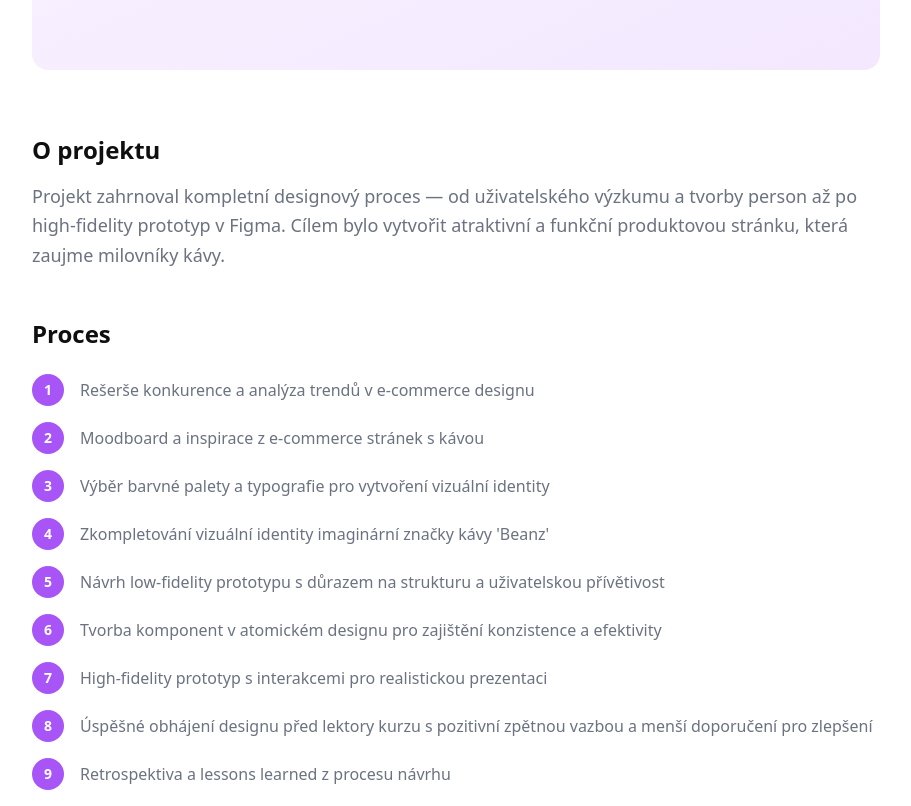
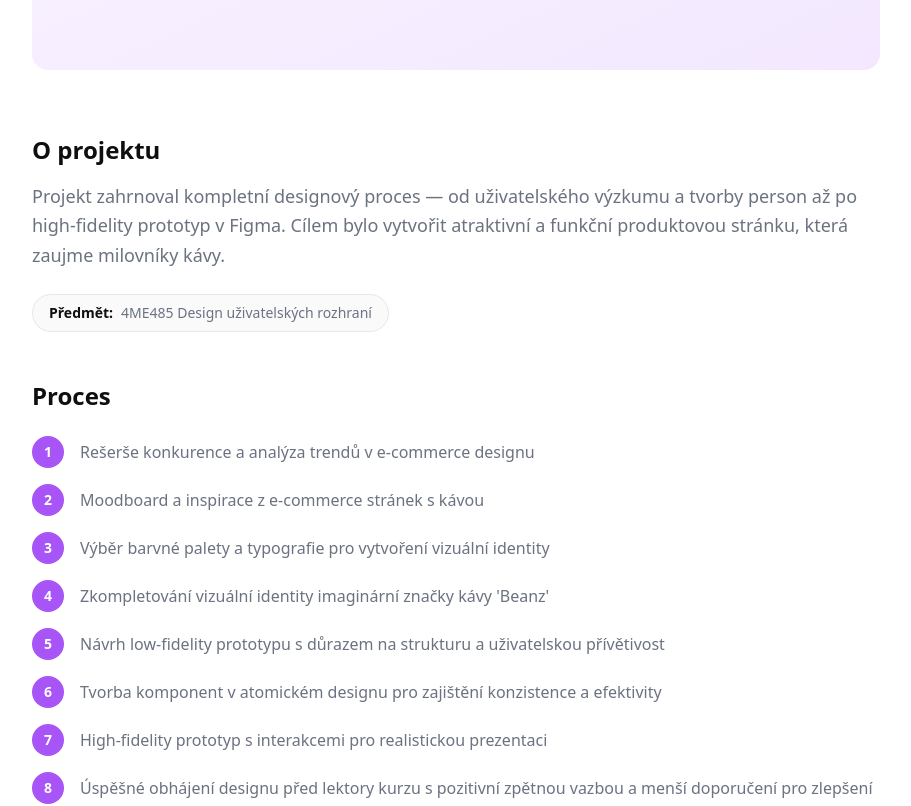
Before and after one commit to vojtechnerad/portfolio, a React (Vite) app: page /portfolio/project/design-cofee-product-page in a window 1280 px wide. Shown: the part 800-1606 px from the top of the page, without its empty margins (184-1095 px from the left). Built offline with nearby package versions, Linux system fonts and the light colour scheme; a web font is replaced by a local one.

Commit message:
Subject property add and display

```diff
--- a/src/data/projects.ts
+++ b/src/data/projects.ts
@@ -11,6 +11,7 @@ export interface Project {
   github?: string;
   year?: string;
   role?: string;
+  subject?: string;
   overview?: string;
   process?: string[];
   result?: string;
@@ -46,7 +47,8 @@ export const projects: Project[] = [
       "Tvorba loga s důrazem na jednoduchost a zapamatovatelnost",
       "Definice barevné palety a typografie pro konzistentní vizuální komunikaci",
       "Aplikace vizuální identity na různé materiály — plakáty, menu, vizitky, obaly",
-    ]
+    ],
+    subject: "4ME411 Počítačová grafika a sazba"
   },
   {
     id: "design-cofee-product-page",
@@ -69,7 +71,8 @@ export const projects: Project[] = [
         "High-fidelity prototyp s interakcemi pro realistickou prezentaci",
         "Úspěšné obhájení designu před lektory kurzu s pozitivní zpětnou vazbou a menší doporučení pro zlepšení",
         "Retrospektiva a lessons learned z procesu návrhu"
-      ]
+      ],
+      subject: "4ME485 Design uživatelských rozhraní"
   },
   {
     id: "photography-portfolio-website",
@@ -83,7 +86,8 @@ export const projects: Project[] = [
     role: "Frontend Developer",
     overview:
       "Jednoduché a elegantní portfolio pro prezentaci fotografií. Projekt zahrnoval návrh a implementaci responzivního designu s důrazem na vizuální dojem.",
-      link: "https://vojtechnerad.github.io/photography-portfolio"
+      link: "https://vojtechnerad.github.io/photography-portfolio",
+    subject: "4ME421 Digitálni fotografie"
   },
   {
     id: "eshop-obuv",
@@ -95,7 +99,8 @@ export const projects: Project[] = [
     year: "2023",
     role: "Fullstack Developer & Designer",
     overview:
-      "E-commerce platforma s administračním rozhraním, správou produktů a košíkem. Projekt vznikl jako semestrální práce z předmětu 4IZ571 Vývoj pokročilých webových aplikací v PHP."
+      "E-commerce platforma s administračním rozhraním, správou produktů a košíkem. Projekt vznikl jako semestrální práce z předmětu 4IZ571 Vývoj pokročilých webových aplikací v PHP.",
+      subject: "4IZ571 Vývoj pokročilých webových aplikací v PHP"
   },
   {
     id: "architecture-of-service-for-missing-pets",
@@ -117,7 +122,8 @@ export const projects: Project[] = [
       "Vytvoření diagramů komponent a use case diagramů pro obě architektury",
       "Porovnání obou řešení a zhodnocení jejich výhod a nevýhod pro daný případ použití",
       "Dokumentace návrhu a příprava prezentace pro obhajobu projektu"
-    ]
+    ],
+    subject: "4IT575 Softwarové architektury"
   },
   {
     id: "password-manager-prototype",
@@ -130,7 +136,7 @@ export const projects: Project[] = [
     overview:
       "Týmový projekt byl zaměřený na navrhnutí a implementaci aplikace s využitím praktik User-centered designu. Cílem bylo vytvořit prototyp správce hesel, který by byl intuitivní a snadno použitelný pro širokou škálu uživatelů. Já jsem v tomto projektu zastával pozici frontend developera, kde jsem implementoval aplikaci podle rešerše a návrhů vytvořených kolegy z týmu.",
     github: "https://github.com/vojtechnerad/password-manager-prototype",
-    link: "https://vojtechnerad.github.io/password-manager-prototype/"
-
+    link: "https://vojtechnerad.github.io/password-manager-prototype/",
+    subject: "4ME483 Design zaměřený na člověka"
   }
 ];
--- a/src/pages/ProjectDetailPage.tsx
+++ b/src/pages/ProjectDetailPage.tsx
@@ -131,6 +131,12 @@ export default function ProjectDetailPage() {
           <p className="text-lg leading-relaxed text-secondary">
             {project.overview}
           </p>
+          {project.subject && (
+            <div className="mt-6 inline-flex items-center gap-2 rounded-full border border-border bg-surface px-4 py-2 text-sm">
+              <span className="font-semibold text-primary">Předmět:</span>
+              <span className="text-secondary">{project.subject}</span>
+            </div>
+          )}
         </section>
       )}
 
```
